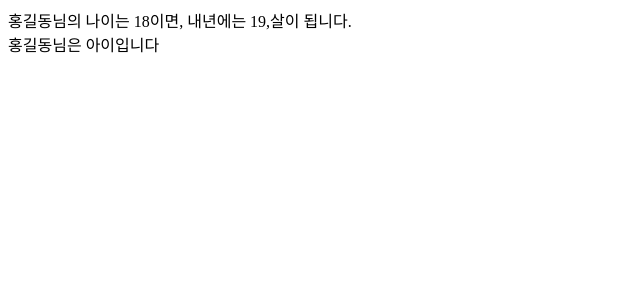
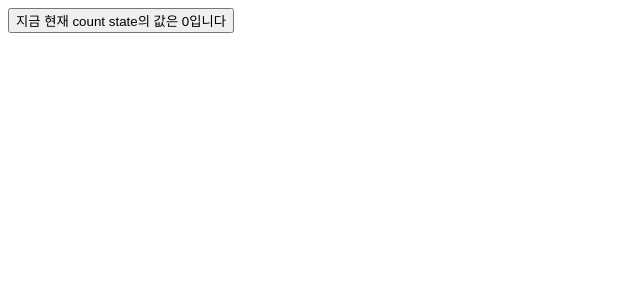
Before and after one commit to jjds1126/react-01-todo, a React (Vite) app: page / in a window 1280 px wide. Shown: the top 300 px of the page, without its empty margins (0-640 px from the left). Built offline with nearby package versions, Linux system fonts and the light colour scheme.

Commit message:
button count 증가 코드 작성

```diff
--- a/src/App.jsx
+++ b/src/App.jsx
@@ -1,15 +1,24 @@
+import {useState} from "react";
+
 function App() {
-    /* return 문의 최상단 부모 태그(컴포넌트) 는 무적건 1개만 있어야함 */
+    // useState() 리액트 훅
+    // react가 이 컴포넌트가 화면에 떠 있는 동안 유지하며 감시하는 특수 변수를 만들어내는 훅
+    // 매개변수로서 useState(초기값)
+    // 그렇게 해서 array를 리턴하는데 그 모양은 [state변수, state변수를 바꿀 수있는 함수]
+    const  [count, setCount] = useState(0);
 
-    let a = "홍길동";
-    let b = 18;
-    return <>
-        {/* 자바스크립트를 실행한 결과물을 리턴에 포함 시키겠다 => 값이 나와야 함*/}
-        {/* 문은 불가능 함 +> if문, for문, 함수 선언문, 변수 선언문, etc */}
-        {/* 계산을 시켜서 변수에 저장하는 할당문도 불가능 */}
-        <div>{a}님의 나이는 {b}이면, 내년에는 {b+1},살이 됩니다. </div>
-        <div>{a}님은 {b > 20 ? "성인" : "아이"}입니다</div>
-    </>;
+    // 사용자가 버튼을 클릭하는 순간, count에 현재값 +1 하는 계산을 시켜야함 됨
+
+    function addCount(){
+        setCount(count + 1);
+        // 리턴이 필요없음. 왜?
+        // count의 값을 이 함수는 바꿔줄 것이고,
+        // count는 state이므로, 값만 바뀌면 리액트가 알아서 화면을 다시 그릴거니까
+    }
+
+    // 어떤한 태그든지, onClick이라는 속성을 사용할 수 있고
+    // 말 그대로 " 이 태그가 클릭되는 순간" 집어넣은 함수가 실행됨
+    return<button onClick={addCount}>지금 현재 count state의 값은 {count}입니다</button>;
 }
 
 export default App;
```
